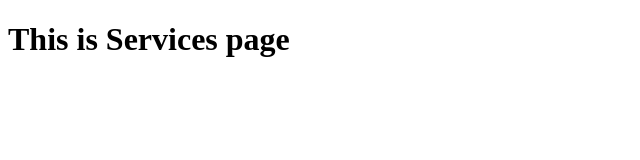
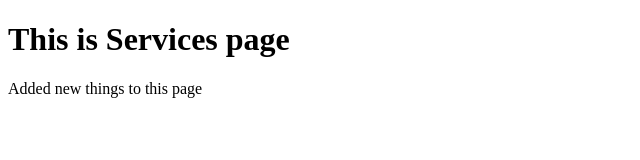
Before and after one commit to ngenziwingenzi/Gym-Git-Exercise-Solutions, a plain HTML site: page services.html in a window 1280 px wide. Shown: the whole page, without its empty margins (0-640 px from the left). Drawn offline with Linux system fonts and the light colour scheme.

Commit message:
add new section of service

```diff
--- a/services.html
+++ b/services.html
@@ -7,5 +7,6 @@
 </head>
 <body>
     <h1>This is Services page</h1>
+    <p>Added new things to this page</p>
 </body>
 </html>
```
